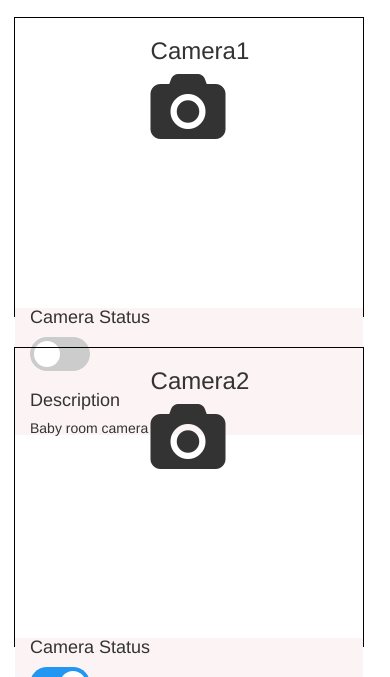
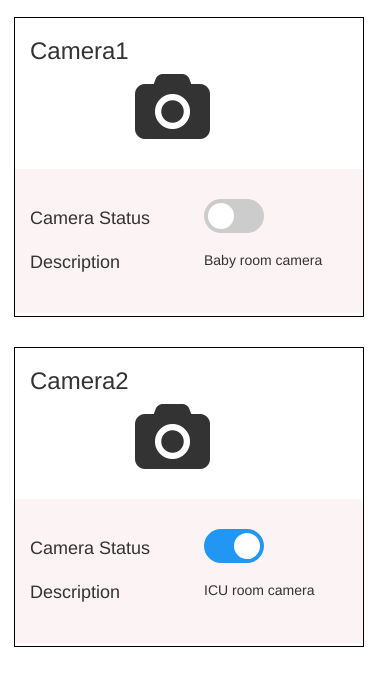
Before and after one commit to nikhilfusion/neoview-FrontPage, a plain HTML site: page index.html in a window 390 px wide. Shown: the part 93-770 px from the top of the page. Drawn offline with nearby package versions, Linux system fonts and the light colour scheme.

Commit message:
made responsive

```diff
--- a/index.html
+++ b/index.html
@@ -12,20 +12,18 @@
     <title>Neoview Landing Page</title>
     <style>
       .thumb {
-        margin-bottom: 30px;
-        margin-right: 14px;
+        margin: 0 14px 30px;
         float: left;
-        margin-left: 14px;
         width:350px;
         height:300px;
         border:1px solid black;
+        padding: 0;
       }
       .cam-desc {
         width: 348px;
-        height: 127px;
+        padding: 30px 0;
         background-color: #fcf4f4;
-        margin-top: 170px;
-        margin-left: -15px;
+        margin: 25px 0;
       }
     </style>
 
@@ -39,24 +37,24 @@
           <h1 class="page-header">Neoview Dashboard</h1>
         </div>
         <div class="col-lg-3 col-md-4 col-xs-6 thumb" ng-repeat="camera in cameraInfo">
-          <div class="col-sm-3" style="width:350px;height:100px;">
-            <h3 style="padding-left:33%;">{{camera.name}} </h3>
+          <div class="col-xs-12">
+            <h3>{{camera.name}} </h3>
             <i class="fa fa-5x fa-camera" style="padding-left:33%;"></i>
           </div>
-          <div class="cam-desc">
-            <div class="col-md-6">
+          <div class="cam-desc col-xs-12">
+            <div class="col-md-6 col-xs-6">
               <h4>Camera Status </h4>
             </div>
-            <div class="col-md-6">
+            <div class="col-md-6 col-xs-6">
               <label class="switch">
                 <input type="checkbox" ng-checked="camera.status">
                 <div class="slider round"></div>
               </label>
             </div>
-            <div class="col-md-6">
+            <div class="col-md-6 col-xs-6">
               <h4>Description </h4>
             </div>
-            <div class="col-md-6">
+            <div class="col-md-6 col-xs-6">
               <h5>{{camera.description}}</h5>
             </div>
           </div>
```
